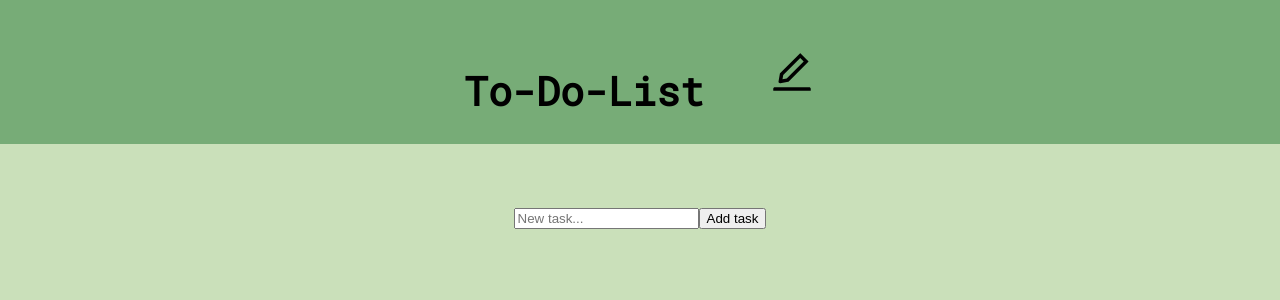
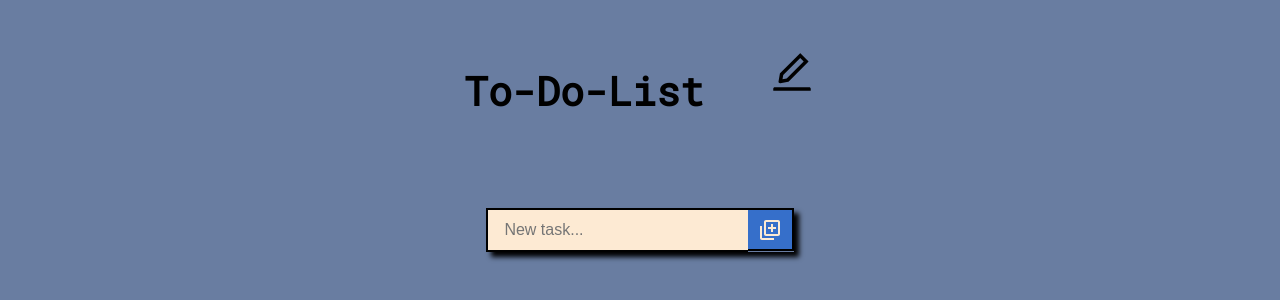
Before and after one commit to Pitnaut/Todo-list, a React (Vite) app: page / in a window 1280 px wide. Shown: the top 300 px of the page. Built offline with nearby package versions, Linux system fonts and the light colour scheme.

Commit message:
Change style of the app

```diff
--- a/src/App.css
+++ b/src/App.css
@@ -1,14 +1,9 @@
-.todo-container {
-
-}
-
 header {
   margin-bottom: 5%;
   display: flex;
   align-items: center;
   justify-content: center;
   gap: 5%;
-  background-color: #77ac77;
 }
 
 .title {
--- a/src/Components/Task.jsx
+++ b/src/Components/Task.jsx
@@ -1,6 +1,6 @@
 import React from "react";
 import '../Stylesheets/Task.css';
-import { AiFillCloseCircle } from "react-icons/ai";
+import { AiOutlineCloseCircle, AiOutlineCheckCircle, AiOutlineEdit } from "react-icons/ai";
 
 
 const Task = ({ id, text, done, taskDone, taskDelete }) => {
@@ -12,7 +12,15 @@ const Task = ({ id, text, done, taskDone, taskDelete }) => {
       </div>
       <div className="task-icon-container"
            onClick={()=> taskDelete(id)}>
-        <AiFillCloseCircle className="delete-icon" />
+        <AiOutlineEdit className="edit-icon" />
+      </div>
+      <div className="task-icon-container"
+           onClick={()=> taskDelete(id)}>
+        <AiOutlineCheckCircle className="done-icon" />
+      </div>
+      <div className="task-icon-container"
+           onClick={()=> taskDelete(id)}>
+        <AiOutlineCloseCircle className="delete-icon" />
       </div>
     </div>
   );
--- a/src/Components/TaskForm.jsx
+++ b/src/Components/TaskForm.jsx
@@ -1,6 +1,7 @@
 import React, { useState } from 'react';
 import '../Stylesheets/TaskForm.css';
 import { v4 as uuidv4 } from 'uuid';
+import { BiAddToQueue } from "react-icons/bi"
 
 const TaskForm = ({ onSubmit }) => {
 
@@ -32,7 +33,7 @@ const TaskForm = ({ onSubmit }) => {
         onChange={handleChange}
       />
       <button className="task-button">
-        Add task
+        <BiAddToQueue />
       </button>
     </form>
   )
--- a/src/Components/TaskList.jsx
+++ b/src/Components/TaskList.jsx
@@ -11,7 +11,7 @@ const TaskList = () => {
   const [parent] = useAutoAnimate();
 
   return (
-    <div>
+    <div className="form-and-list">
       <TaskForm onSubmit={(task) => addTask(task, tasks, setTasks)} />
       <div className="task-list-container" ref={parent}>
         {
--- a/src/Stylesheets/Task.css
+++ b/src/Stylesheets/Task.css
@@ -1,44 +1,55 @@
 .task-container {
   color:aliceblue;
-  width: 500px;
-  min-height: 65px;
-  background-color: #1b1b32;
-  margin: 5px;
-  padding: 8px 15px 8px 20px;
+  width: 20rem;
+  min-height: 1.5rem;
+  padding: .5rem .5rem .5rem 1rem;
   display: flex;
   justify-content: space-between;
   align-items: center;
-  border-radius: 7px;
-  border: 1px solid wheat;
+  align-content: center;
+  border: none;
   cursor: pointer;
+  color:black;
+  box-shadow: 5px 5px 5px black;
+  background-color: #fdead3;
+  margin-top: 5%;
+
 }
 
-.task-container:nth-child(3n + 1) {
-  background-color: #1b1b32;
-}
-
-.task-container:nth-child(3n + 2) {
-  background-color: #2a2a40;
-}
-
-.task-container:nth-child(3n + 3) {
-  background-color: #3b3b4f;
-}
 
 .task-text {
   width: 100%;
   height: 100%;
-  font-size: 20px;
+  font-size: 1rem;
   display: flex;
   align-items: center;
+  font-family: "Roboto Mono";
   overflow-wrap: anywhere;
 }
 
-.delete-icon {
+.task-icon-container {
   width: 2rem;
   height: 2rem;
-  margin: 5%
 }
+
+.delete-icon {
+  width: 1.5rem;
+  height: 2rem;
+  color: #db1d26d3
+}
+
+.done-icon {
+  width: 1.5rem;
+  height: 2rem;
+  color: #178f1dd3
+}
+
+.edit-icon {
+  width: 1.5rem;
+  height: 2rem;
+  color: purple;
+}
+
 
 .task-container.done {
   background-color: blueviolet;
--- a/src/Stylesheets/TaskForm.css
+++ b/src/Stylesheets/TaskForm.css
@@ -1,14 +1,40 @@
 .task-form {
   display: flex;
-  flex-wrap: wrap;
+  flex-wrap: nowrap;
   align-items: center;
   justify-content: center;
+  margin-bottom: 6%;
+  box-shadow: 5px 5px 5px black;
 }
 
 .task-input {
+  width: 18rem;
+  height: 1.5rem;
+  padding-top: .5rem;
+  padding-bottom: .5rem;
+  padding-left: 1rem;
+  font-size: 1rem;
+  color: black;
+  border: 2px solid black;
+  border-right: none;
+  background-color: #fdead3;
+}
+
+.task-input:focus {
+  border: none;
   outline: none;
 }
 
 .task-button {
-
+  outline: none;
+  background-color: #366fca;
+  color: #fdead3;
+  width: 3.2rem;
+  height: 2.7rem;
+  padding-top: .5rem;
+  padding-bottom: .5rem;
+  font-size: 1.5rem;
+  cursor: pointer;
+  border: 2px solid black;
+  border-left: none;
 }
--- a/src/Stylesheets/TaskList.css
+++ b/src/Stylesheets/TaskList.css
@@ -1,5 +1,12 @@
+.form-and-list {
+  margin: 0 auto;
+  width: 19.2rem;
+}
+
 .task-list-container {
   display: flex;
   flex-wrap: wrap;
   justify-content: center;
+  border-top: none;
+  border-top: none;
 }
--- a/src/index.css
+++ b/src/index.css
@@ -1,5 +1,5 @@
 body {
   margin: 0;
   padding: 0;
-  background-color: #cae0ba;
+  background-color: #697da1;
 }
```
